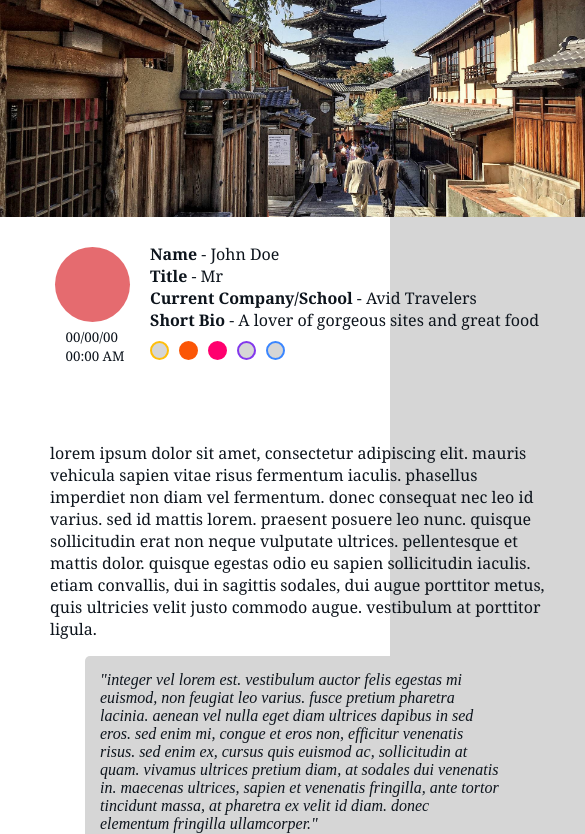
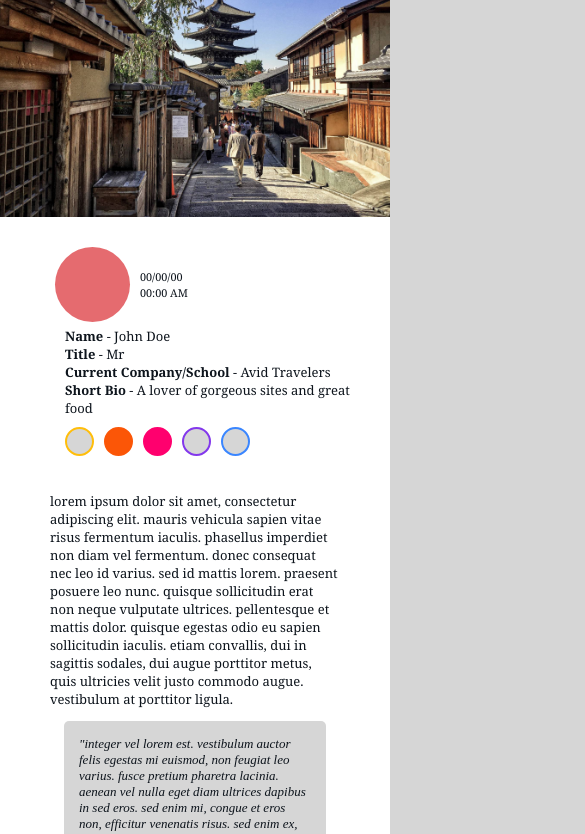
Before and after one commit to liammcintosh97/Personal-Blog-Website, a plain HTML site: page blogPage.html in a window 390 px wide. Shown: the part 101-935 px from the top of the page, 585 px wide, since content can reach past the window. Drawn offline with Linux system fonts and the light colour scheme.

Commit message:
revision

```diff
--- a/css/blogPage.css
+++ b/css/blogPage.css
@@ -8,7 +8,7 @@
 .container{
   display: grid;
   grid-template-columns: 1fr;
-  grid-template-rows: 300px 150px 1fr 75px;
+  grid-template-rows: 300px 200px 1fr 75px;
   grid-template-areas:
   "hd hd"
   "tb tb"
@@ -85,20 +85,24 @@
   display: flex;
   flex-direction: column;
   align-items: center;
+  height: 100%;
 }
 
 .blog-info{
   display: flex;
   flex-direction: column;
+  height: 100%;
 }
 
 .blog-info .blog-author-info{
   margin-top: 0px;
   margin-bottom: 0px;
+  width: 100%;
 }
 
 .blog-info .blog-tag-container{
   margin-top: 5px;
+  height: 100%;
 }
 
 /* title */
@@ -125,7 +129,6 @@
   flex-direction: row;
   flex-wrap: wrap;
   padding: 25px 50px 25px 50px;
-  width: 500px;
   align-items: center;
 }
 
@@ -180,3 +183,28 @@
     width: 100%;
   }
 }
+
+
+/* Very small screens */
+@media(max-width:600px){
+  .top-bar{
+    display: flex;
+    flex-direction: column;
+    justify-content: flex-start;
+    align-items: flex-start;
+    flex-wrap: nowrap;
+  }
+
+  .container{
+    grid-template-rows: 300px 250px 1fr 75px;
+    font-size: small;
+  }
+
+  .blog-icon-container{
+    flex-direction: row;
+  }
+
+  .content{
+    padding-top: 25px ;
+  }
+}
--- a/css/blogTag.css
+++ b/css/blogTag.css
@@ -6,8 +6,8 @@
 }
 
 .blog-tag{
-  width: 15px;
-  height: 15px;
+  width: 25px;
+  height: 25px;
   margin: 5px;
   border-radius: 15px;
   background-color: var(--grey);
--- a/css/index.css
+++ b/css/index.css
@@ -1,14 +1,14 @@
 @import url("root.css");
-@import url("navcard.css");
+@import url("navCard.css");
 @import url("content.css");
-@import url("blogcard.css");
-@import url("socialicon.css");
+@import url("blogCard.css");
+@import url("socialIcon.css");
 @import url("archive.css");
 
 /* default screen size */
 .container{
   display:grid;
-  grid-template-columns: 1fr;
+  grid-template-columns: 100%;
   grid-template-rows: 100px 80px 1fr 75px;
   grid-template-areas:
   "hd"
@@ -50,18 +50,19 @@
   justify-content: center;
 }
 
+/* Very Small Screens */
+@media(max-width:400px){
+  .container{
+    font-size: small;
+  }
+}
+
 /* medium  screens */
 @media(min-width:600px) and (max-width: 900px){
 
   .container{
     display:grid;
-    grid-template-columns: repeat(8,10vw);
     grid-template-rows: 100px 125px 1fr 75px;
-    grid-template-areas:
-    "hd hd hd hd hd hd hd hd hd hd"
-    "nv nv nv nv nv nv nv nv nv nv"
-    "cn cn cn cn cn cn cn cn cn cn"
-    "ft ft ft ft ft ft ft ft ft ft";
   }
 
 }
@@ -71,13 +72,7 @@
 
   .container{
     display:grid;
-    grid-template-columns: repeat(8,10vw);
     grid-template-rows: 100px 225px 1fr 75px;
-    grid-template-areas:
-    "hd hd hd hd hd hd hd hd hd hd"
-    "nv nv nv nv nv nv nv nv nv nv"
-    "cn cn cn cn cn cn cn cn cn cn"
-    "ft ft ft ft ft ft ft ft ft ft";
   }
 
 }
--- a/css/root.css
+++ b/css/root.css
@@ -20,7 +20,6 @@
 html,
 body{
   margin: 0;
-  width: 100%;
   height: 100%;
   background-color: var(--grey);
   overscroll-behavior: none;
@@ -55,8 +54,8 @@ input[type=submit]{
 }
 
 .back-link{
-  height: 46px;
-  width: 86px;
+  height: 5vh;
+  width: 10vw;
   padding: 1px 6px 1px 6px;
   border-radius: 5px;
   background-color: var(--white);
@@ -64,7 +63,7 @@ input[type=submit]{
   border: 2px solid var(--grey);
   text-decoration: none;
   text-align: center;
-  line-height: 46px;
+  line-height: 5vh;
 }
 
 .back-link:hover{
```
Also changed, not shown: css/blogCard.css (+12 -0 lines), css/navCard.css (+8 -2 lines).
